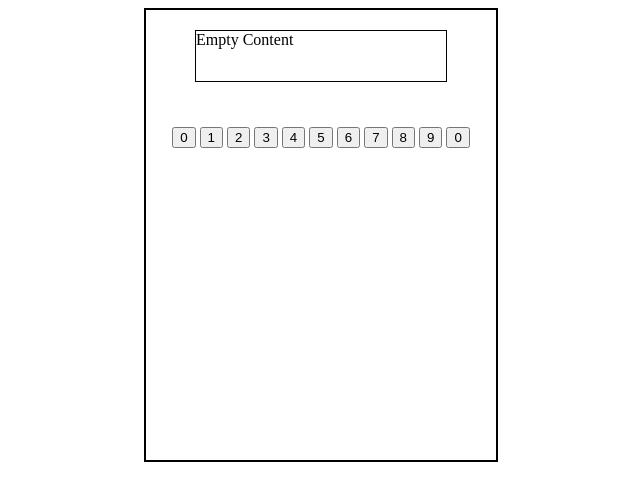
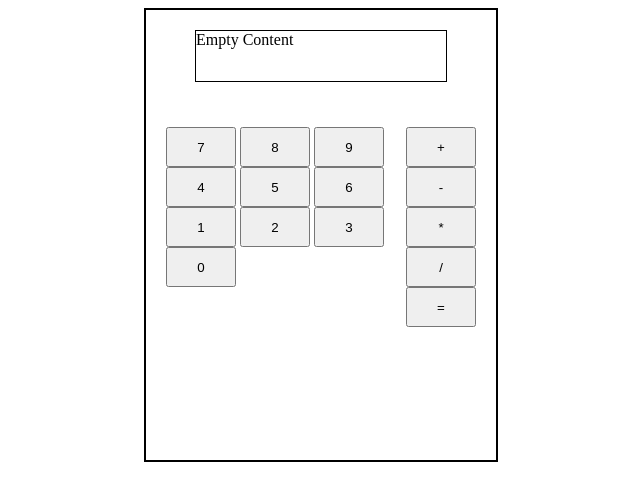
Before and after one commit to PandesalPanpan/calculator, a plain HTML site: page index.html in a window 1280 px wide. Shown: the whole page, without its empty margins (319-959 px from the left). Drawn offline with Linux system fonts and the light colour scheme.

Commit message:
Add organized buttons

```diff
--- a/index.html
+++ b/index.html
@@ -11,17 +11,25 @@
     <div class="calculator">
         <div class="calculator-display">Empty Content</div>
         <div class="calculator-buttons">
-            <button>0</button>
-            <button>1</button>
-            <button>2</button>
-            <button>3</button>
-            <button>4</button>
-            <button>5</button>
-            <button>6</button>
-            <button>7</button>
-            <button>8</button>
-            <button>9</button>
-            <button>0</button>
+            <div class="calculator-buttons-numbers">
+                <button>7</button>
+                <button>8</button>
+                <button>9</button>
+                <button>4</button>
+                <button>5</button>
+                <button>6</button>
+                <button>1</button>
+                <button>2</button>
+                <button>3</button>
+                <button>0</button>
+            </div>
+            <div class="calculator-buttons-operators">
+                <button>+</button>
+                <button>-</button>
+                <button>*</button>
+                <button>/</button>
+                <button>=</button>
+            </div>
         </div>
     </div>
 </body>
--- a/style.css
+++ b/style.css
@@ -19,3 +19,25 @@ body {
     height: 50px;
     border: 1px solid black;
 }
+
+.calculator-buttons {
+    display: flex;
+    flex-direction: row;
+    justify-content: space-evenly;
+}
+
+.calculator-buttons-numbers {
+    width: 240px;
+    height: 200px;
+}
+
+.calculator-buttons-operators {
+    display: flex;
+    flex-direction: column;
+    justify-content: center;
+}
+
+.calculator button {
+    width: 70px;
+    height: 40px;
+}
```
